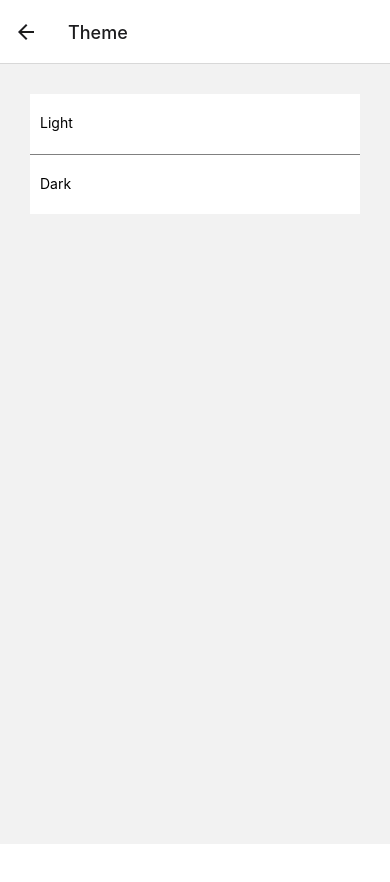
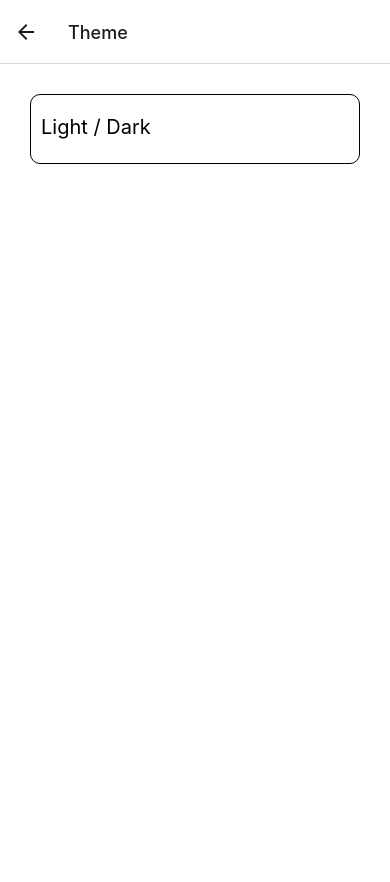
Before and after one commit to patika-218-akbank-reactnative-bootcamp/assignment-3-gulbaharee, a React Native app in the folder telegram_clone/: screen /Theme in a window 390 px wide. Shown: the top 882 px of the page. Before the commit the page ends 844 px from the top, so only its background shows below. Built offline with nearby package versions, Linux system fonts and the light colour scheme.

Commit message:
updates with thetheme

```diff
--- a/telegram_clone/App.js
+++ b/telegram_clone/App.js
@@ -10,6 +10,7 @@ const App = () => {
     <ThemeProvider>
       <StackNavigator />
     </ThemeProvider>
+
   );
 };
 
--- a/telegram_clone/src/contexts/theme.js
+++ b/telegram_clone/src/contexts/theme.js
@@ -3,4 +3,5 @@ import {createContext} from 'react';
 export const ThemeContext = createContext({
   theme: {},
   setTheme: () => {},
+  toggleTheme: () => {},
 });
--- a/telegram_clone/src/pages/Login.js
+++ b/telegram_clone/src/pages/Login.js
@@ -4,28 +4,33 @@ import { useNavigation } from '@react-navigation/native';
 import { Picker } from '@react-native-picker/picker';
 import CountryCodes from '../assets/countryCodes.json';
 import { UserContext } from '../contexts/user';
+import { ThemeContext } from '../contexts/theme';
 
 const Login = () => {
     const { navigate } = useNavigation();
 
     const [selectedCode, setSelectedCode] = useState();
-    const {user,setUser}=useContext(UserContext);
-    const [userRegister,setUserRegister] = useState({id:null,firstName:"",lastName:"",userName:"",phoneNumber:""});
+    const { user, setUser } = useContext(UserContext);
+    const { theme, setTheme, toggleTheme } = useContext(ThemeContext);
 
 
-    const handleSubmit = (e)=>{
+    const [userRegister, setUserRegister] = useState({ id: null, firstName: "", lastName: "", userName: "", phoneNumber: "" });
+
+
+    const handleSubmit = (e) => {
         setUser({
-            id:1,
-            firstName:userRegister.firstName,
-            lastName:userRegister.lastName,
-            userName:userRegister.userName,
+            login: true,
+            id: 1,
+            firstName: userRegister.firstName,
+            lastName: userRegister.lastName,
+            userName: userRegister.userName,
             phoneNumber: userRegister.phoneNumber,
-        },[]);
+        }, []);
 
         navigate('Home');
     }
     return (
-
+        <View style={ [styles.page,{backgroundColor: theme.backgroundColor }]}>
             <View style={styles.container}>
                 <Text style={styles.text}>Phone Number</Text>
                 <View style={styles.phoneNumber} >
@@ -34,22 +39,24 @@ const Login = () => {
                             <Picker.Item label={country.dial_code} value={country.dial_code} />
                         ))}
                     </Picker>
-                <TextInput placeholder="5xx xxx xx xx" style={styles.phoneInput} keyboardType="phone-pad" onChange={(item)=>setUserRegister(phoneNumber=item)} />
+                    <TextInput placeholder="5xx xxx xx xx" style={styles.phoneInput} keyboardType="phone-pad" onChange={(item) => setUserRegister(phoneNumber = item)} />
                 </View>
-            <View style={{marginTop:20}}>
+                <View style={{ marginTop: 20 }}>
                     <Text style={styles.text}>First Name</Text>
-                <TextInput style={styles.RegisterInfo} autoCapitalize="words" onChange={(item)=>setUserRegister(firstName=item)}/>
+                    <TextInput style={styles.RegisterInfo} autoCapitalize="words" onChange={(item) => setUserRegister(firstName = item)} />
                 </View>
-            <View style={{marginTop:20}}>
+                <View style={{ marginTop: 20 }}>
                     <Text style={styles.text}>Last Name</Text>
-                <TextInput style={styles.RegisterInfo} onChange={(item)=>setUserRegister(lastName=item)} />
+                    <TextInput style={styles.RegisterInfo} onChange={(item) => setUserRegister(lastName = item)} />
                 </View>
-            <View style={{marginTop:20}}>
+                <View style={{ marginTop: 20 }}>
                     <Text style={styles.text}>Username</Text>
-                <TextInput style={styles.RegisterInfo} onChange={(item)=>setUserRegister(userName=item)} />
+                    <TextInput style={styles.RegisterInfo} onChange={(item) => setUserRegister(userName = item)} />
                 </View>
-            <Button style={styles.button} title="Register" onPress={()=>{handleSubmit()}}  />
+                <Button style={styles.button} title="Register" onPress={() => { handleSubmit() }} />
             </View>
+        </View>
+
     )
 }
 
@@ -57,6 +64,9 @@ export default Login;
 
 const styles = StyleSheet.create(
     {
+        page:{
+            height:1000,
+        },
         container: {
             margin: 50,
             marginTop: 200,
@@ -86,9 +96,9 @@ const styles = StyleSheet.create(
             borderRadius: 5,
             height: 40,
         },
-        button:{
-            backgroundColor:"blue",
-            marginTop:40,
+        button: {
+            backgroundColor: "blue",
+            marginTop: 40,
         }
     }
 )
--- a/telegram_clone/src/pages/Setting.js
+++ b/telegram_clone/src/pages/Setting.js
@@ -1,14 +1,24 @@
-import React from 'react';
+import React, { useContext } from 'react';
 import { View, Text, StyleSheet, Image, Pressable } from 'react-native';
 import IconFoundation from 'react-native-vector-icons/Foundation';
 import IconIonicons from 'react-native-vector-icons/Ionicons';
 import { useNavigation } from '@react-navigation/native';
+import { UserContext } from '../contexts/user';
+import { ThemeContext } from '../contexts/theme';
 
 
 const Setting = () => {
     const { navigate } = useNavigation();
+    const { user, setUser } = useContext(UserContext);
+    const { theme, setTheme, toggleTheme } = useContext(ThemeContext);
 
+
+    const logout = () => {
+        setUser({ login: false });
+        navigate('Login');
+    }
     return (
+        <View style={ [styles.page,{backgroundColor: theme.backgroundColor }]}>
             <View style={styles.container}>
                 <View style={styles.info}>
                     <Image source={{ uri: "https://picsum.photos/200/200" }} style={styles.userImage} />
@@ -16,18 +26,23 @@ const Setting = () => {
                     <Text style={styles.userInfo}>xxx-xxx-xx-xx @username</Text>
                 </View>
                 <View style={styles.settings}>
-                <Pressable style={styles.button} title='Theme' onPress={()=>navigate('Theme')}>
-                    <IconFoundation style={{ marginTop: 15, marginRight: 20, color:"green" }} size={25} name="contrast" />
+                    <Pressable style={styles.button} title='Theme' onPress={() => navigate('Theme')}>
+                        <IconFoundation style={{ marginTop: 15, marginRight: 20, color: "green" }} size={25} name="contrast" />
                         <Text style={styles.buttonText}>Theme</Text>
                         <IconIonicons name="chevron-forward" style={{ marginTop: 15, marginLeft: 10 }} size={25} />
                     </Pressable>
-                <Pressable style={styles.button} title='Settings' onPress={()=>navigate('UpdateSetting')}>
-                    <IconIonicons style={{ marginTop: 15, marginRight: 20 , color:"purple"}} size={25} name="settings" />
+                    <Pressable style={styles.button} title='Settings' onPress={() => navigate('UpdateSetting')}>
+                        <IconIonicons style={{ marginTop: 15, marginRight: 20, color: "purple" }} size={25} name="settings" />
                         <Text style={styles.buttonText}>Settings</Text>
                         <IconIonicons name="chevron-forward" style={{ marginTop: 15, marginLeft: 10 }} size={25} />
                     </Pressable>
                 </View>
+                <Pressable style={styles.logout} onPress={logout}>
+                    <Text style={styles.logoutText}> LOG OUT </Text>
+                </Pressable>
             </View>
+        </View>
+
     )
 }
 
@@ -35,10 +50,26 @@ export default Setting;
 
 const styles = StyleSheet.create(
     {
+        page:{
+            height:1000,
+        },
         container: {
             display: "flex",
             flexDirection: "column",
             justifyContent: "space-between",
+        },
+        logout: {
+            margin: 30,
+            height: 60,
+            backgroundColor: "rgb(42, 171, 238)",
+            borderRadius: 20,
+
+        },
+        logoutText: {
+            textAlign: "center",
+            fontSize: 20,
+            fontWeight: 2,
+            marginTop: 14,
         },
         info: {
             height: 300,
@@ -70,16 +101,16 @@ const styles = StyleSheet.create(
         },
         button: {
             height: 60,
-            display:"flex",
-            flexDirection:"row",
-            marginLeft:10,
-            marginRight:10,
-            justifyContent:"space-between",
+            display: "flex",
+            flexDirection: "row",
+            marginLeft: 10,
+            marginRight: 10,
+            justifyContent: "space-between",
 
         },
         buttonText: {
             marginTop: 20,
-            width:200,
+            width: 200,
         }
     }
 )
--- a/telegram_clone/src/pages/Theme.js
+++ b/telegram_clone/src/pages/Theme.js
@@ -1,22 +1,21 @@
-import React ,{useContext}from 'react';
+import React, { useContext } from 'react';
 import { View, Text, StyleSheet, Pressable } from 'react-native';
-import {ThemeContext} from '../contexts/theme';
+import { ThemeContext } from '../contexts/theme';
 
 const Theme = () => {
 
-    const {theme,setTheme} = useContext(ThemeContext);
+    const { theme, setTheme, toggleTheme } = useContext(ThemeContext);
 
     return (
-        <View style={styles.container}>
-            <Pressable onPress={()=>setTheme('light')}>
-                <Text style={styles.button}>Light</Text>
-            </Pressable>
-            <View style={styles.border} />
-            <Pressable onPress={()=>setTheme('dark')}>
-                <Text style={styles.button}>Dark</Text>
-            </Pressable>
+        <View style={[styles.page, { backgroundColor: theme.backgroundColor }]}>
+            <View style={[styles.container,
+            { backgroundColor: theme.backgroundColor }]}>
+                <Pressable onPress={toggleTheme}>
+                    <Text style={styles.button}>Light / Dark</Text>
+                </Pressable>
+            </View>
+        </View>
 
-        </View>
     )
 }
 
@@ -25,19 +24,26 @@ export default Theme;
 
 const styles = StyleSheet.create(
     {
+        page:{
+            height:1000,
+        },
         container: {
             margin: 30,
-            height: 120,
+            height: 70,
             backgroundColor: "white",
             display: "flex",
             flexDirection: "column",
+            borderWidth:1,
+            bor:"gray",
+            borderRadius:10,
         },
         button: {
             height: 40,
             display: "flex",
             flexDirection: "row",
             marginLeft: 10,
-            marginTop:20,
+            marginTop: 20,
+            fontSize: 20,
         },
         border: {
             borderBottomColor: 'gray',
--- a/telegram_clone/src/providers/ThemeProvider.js
+++ b/telegram_clone/src/providers/ThemeProvider.js
@@ -5,21 +5,22 @@ import darkTheme from '../themes/dark';
 import lightTheme from '../themes/light';
 
 const ThemeProvider = ({children}) => {
-  const [theme, setTheme] = useState(lightTheme);
+  const [theme, setTheme,toggleTheme] = useState(lightTheme);
 
-//   const handleToggleTheme = () => {
-//     if (theme.type === 'light') {
-//       setTheme(darkTheme);
-//     } else {
-//       setTheme(lightTheme);
-//     }
-//   };
+  const handleToggleTheme = () => {
+    if (theme.type === 'light') {
+      setTheme(darkTheme);
+    } else {
+      setTheme(lightTheme);
+    }
+  };
 
   return (
     <ThemeContext.Provider
       value={{
         theme,
         setTheme,
+        toggleTheme: handleToggleTheme,
       }}>
       {children}
     </ThemeContext.Provider>
```
Lines whose indentation alone changed are shown as unchanged.
